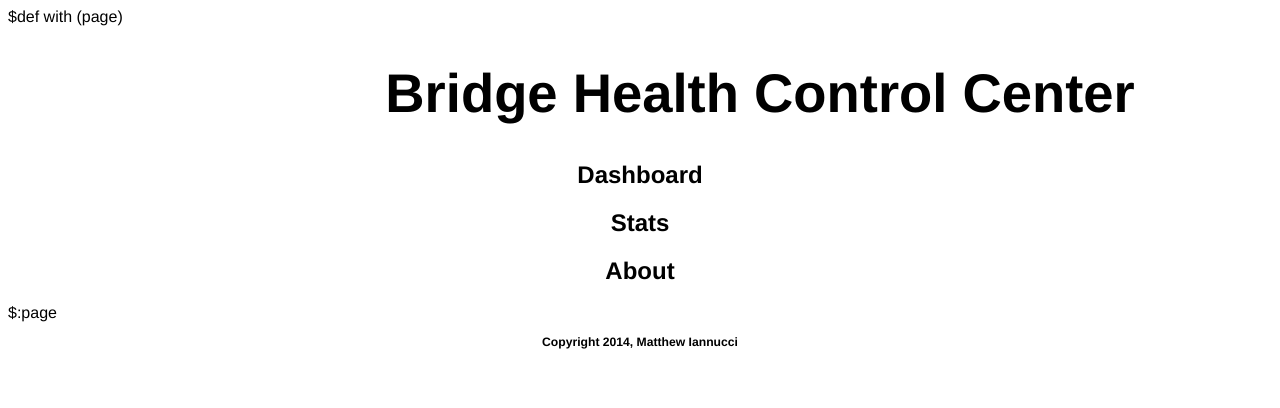
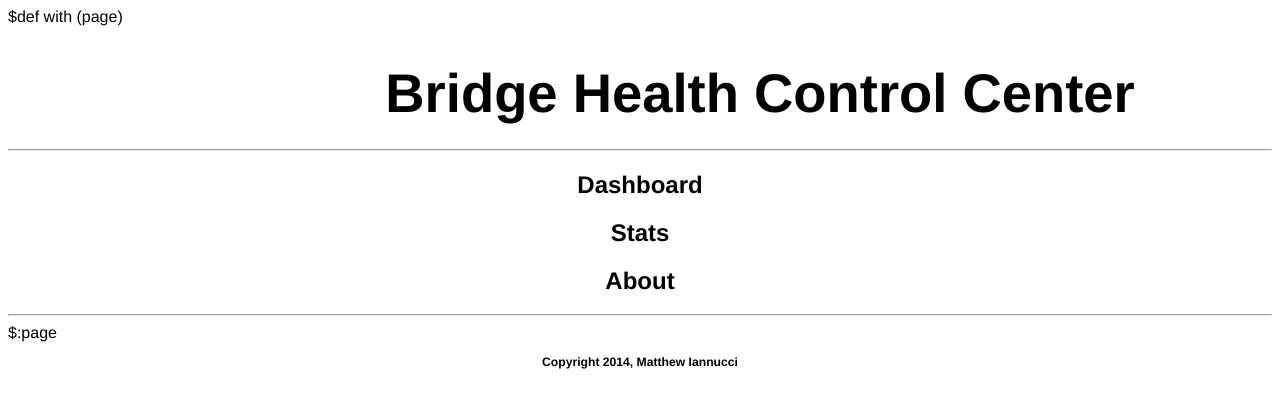
Before and after one commit to embeddedsensors/BridgeMonitoring2014, a Python web app: template src/controlcenter/templates/base.html in a window 1280 px wide. Shown: the top 408 px of the page. Run offline with Jinja, Linux system fonts and the light colour scheme; the template is opened without the code that fills it, so the values that code supplies are empty.

Commit message:
Added horizontal lining to the navbar

```diff
--- a/src/controlcenter/static/Styles/screen.css
+++ b/src/controlcenter/static/Styles/screen.css
@@ -116,8 +116,6 @@
 /*****************************************************************************
  Navigation Bar Settings
  ****************************************************************************/
-#navBar {
-}
 
 #navBar ul {
 	list-style-type:none;
--- a/src/controlcenter/templates/base.html
+++ b/src/controlcenter/templates/base.html
@@ -13,6 +13,7 @@
 		<h1><a href="/">Bridge Health Control Center</a></h1>
 	</div>
 	<!-- Create the menu bar -->
+	<hr>
 	<div id="navBar">
 		<ul>
 			<li><h2><a href="/">Dashboard</a></h2></li>
@@ -20,6 +21,7 @@
 			<li><h2><a href="/Help">About</a></h2></li>
 		</ul>
 	</div>
+	<hr>
 	<!-- Display the main content -->
 	<div id="content">
 		$:page
```
